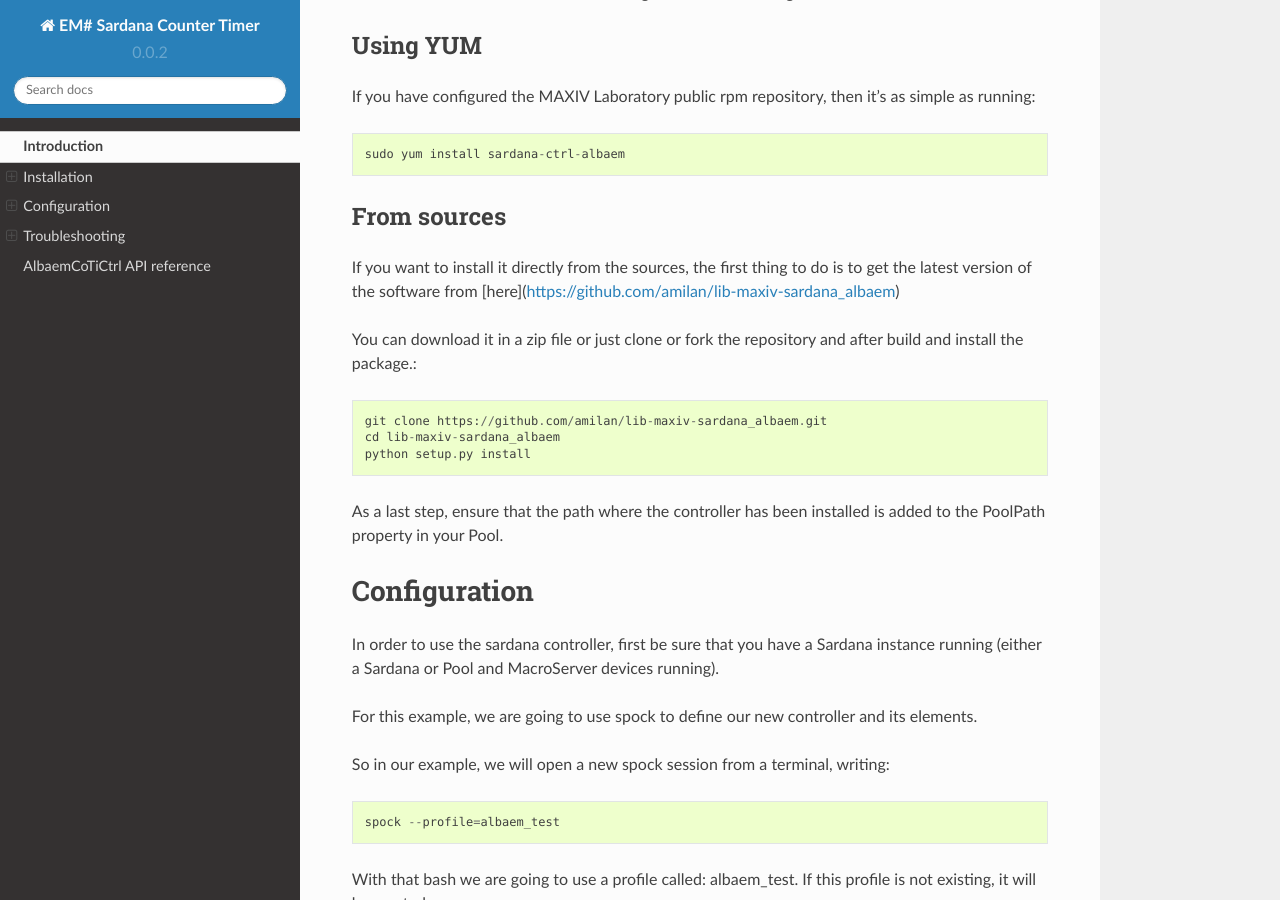
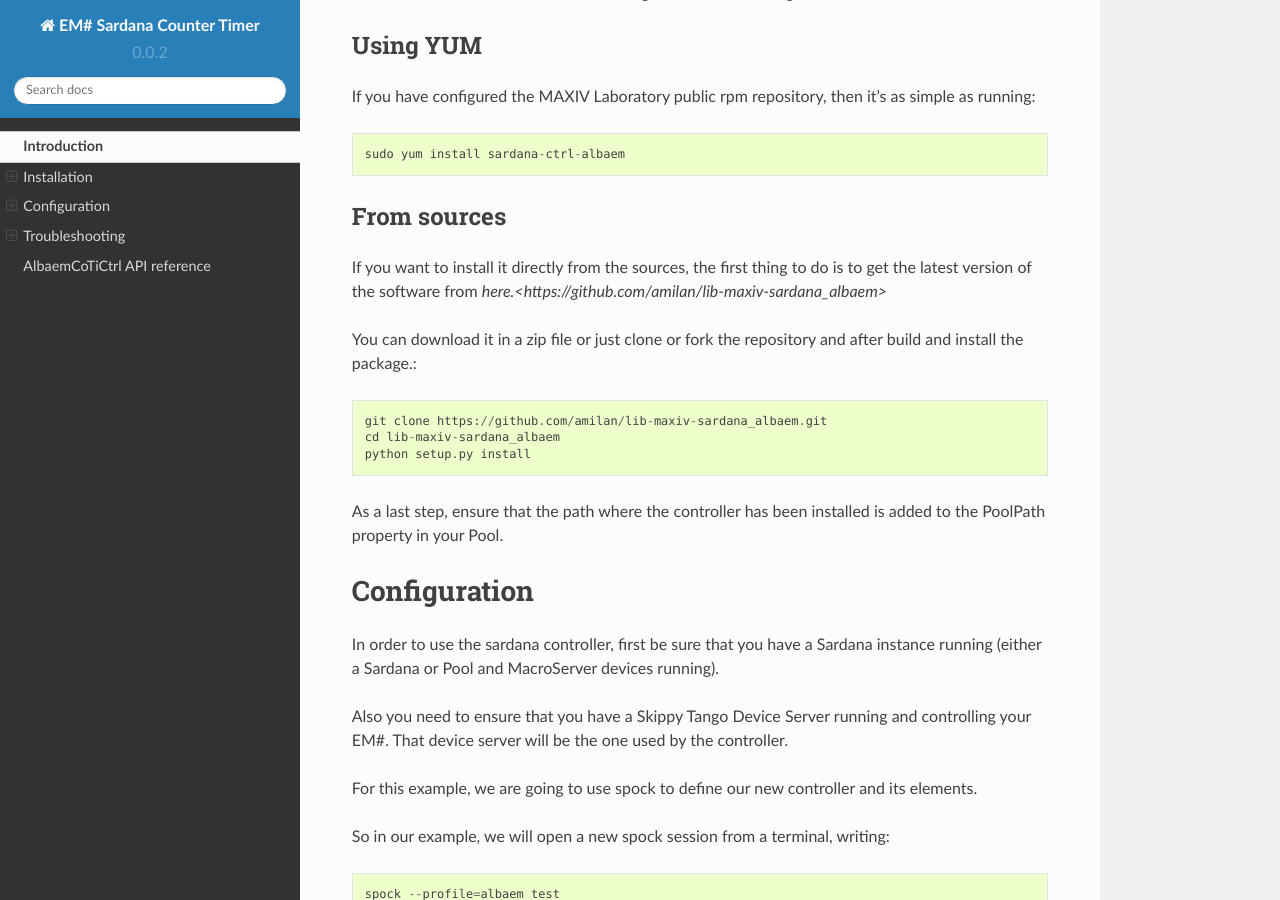
Before and after one commit to amilan/lib-maxiv-sardana_albaem, a Sphinx documentation site: the page built from docs/introduction.rst, in a window 1280 px wide and 900 px high, scrolled down 360 px. Built offline with Sphinx 7.4.7 and the Read the Docs theme 2.0.0, drawn with Linux system fonts in a browser that asks for light colours.

Commit message:
Add few more lines in the documentation.
A few lines has been added to comment the necessity of having a Skippy
tango device server running.

```diff
--- a/docs/introduction.rst
+++ b/docs/introduction.rst
@@ -23,7 +23,7 @@ From sources
 ------------
 
 If you want to install it directly from the sources, the first thing to do is
-to get the latest version of the software from [here](https://github.com/amilan/lib-maxiv-sardana_albaem)
+to get the latest version of the software from `here.<https://github.com/amilan/lib-maxiv-sardana_albaem>`
 
 You can download it in a zip file or just clone or fork the repository and after
 build and install the package.::
@@ -40,6 +40,9 @@ Configuration
 
 In order to use the sardana controller, first be sure that you have a Sardana
 instance running (either a Sardana or Pool and MacroServer devices running).
+
+Also you need to ensure that you have a Skippy Tango Device Server running and
+controlling your EM#. That device server will be the one used by the controller.
 
 For this example, we are going to use spock to define our new controller and its
 elements.
```
Also changed, not shown: README.md (+3 -0 lines).
